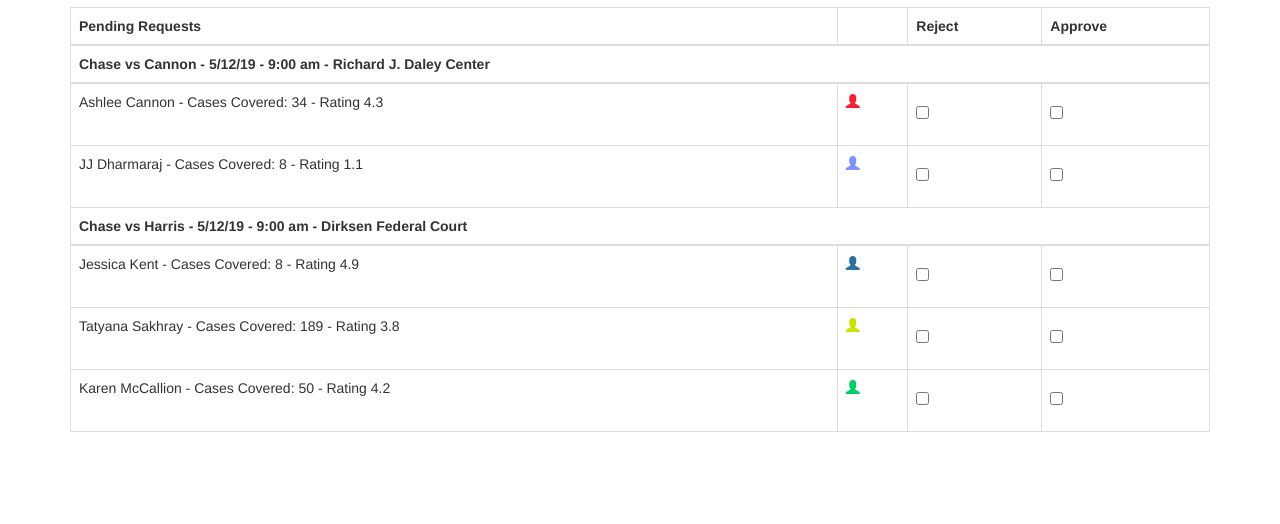
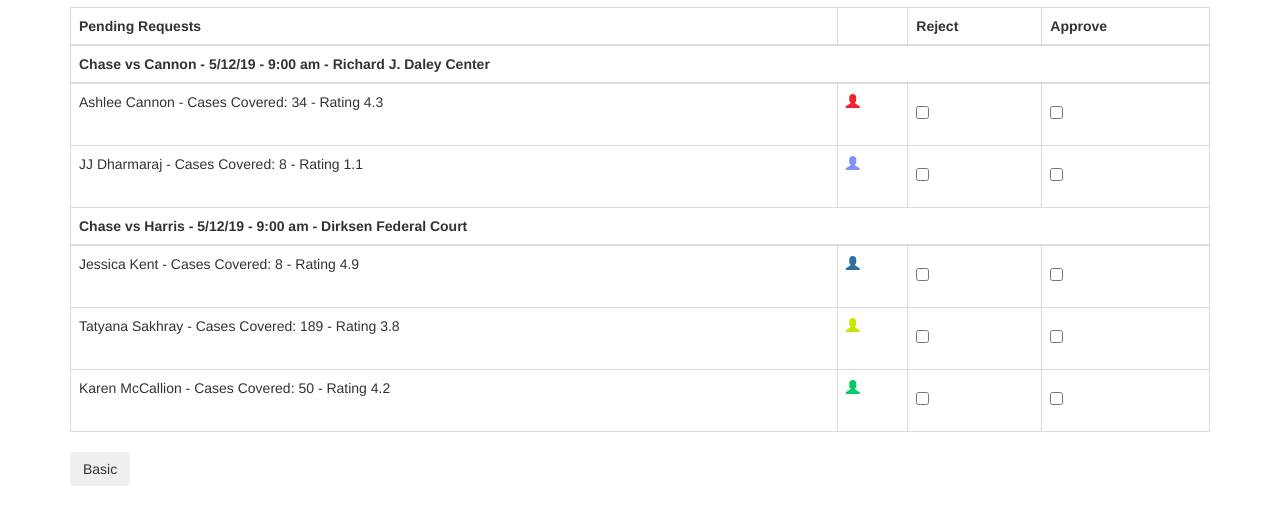
Before and after one commit to cover-your-case/request-attorney-manage, a plain HTML site: page src/index.html in a window 1280 px wide. Shown: the part 86-610 px from the top of the page. Drawn offline with nearby package versions, Linux system fonts and the light colour scheme.

Commit message:
created function to send email to covering attorney for confirmation that they have been approved by the requesting attorney

```diff
--- a/src/index.html
+++ b/src/index.html
@@ -118,8 +118,43 @@
                 </tr>
             </tbody>
         </table>
+        <button type="button" class="btn" onclick="sendLambda()">Basic</button>
     </div>
 
 </body>
+<script>function sendLambda() {
+        let approveMessage = "Congratulations you have been approved for the Chase vs Harris case at the"
+            + " Richard J. Daley Center on March 1, 2019 at 8:00 am.  Please login to your COVER YOUR CASE app for more information."
+        let data = { Approve: approveMessage }
+        // Example POST method implementation:
+
+        postData(`https://r40skemfvf.execute-api.us-east-1.amazonaws.com/web`, data)
+            .then(data => {
+                console.log(JSON.stringify(data));
+            }
+            ) // JSON-string from `response.json()` call
+            .catch(error => {
+                console.error(error);
+            }
+            )
+
+        function postData(url = ``, data = {}) {
+            // Default options are marked with *
+            return fetch(url, {
+                method: "POST", // *GET, POST, PUT, DELETE, etc.
+                mode: "cors", // no-cors, cors, *same-origin
+                cache: "no-cache", // *default, no-cache, reload, force-cache, only-if-cached
+                credentials: "same-origin", // include, *same-origin, omit
+                headers: {
+                    "Content-Type": "application/json",
+                    // "Content-Type": "application/x-www-form-urlencoded",
+                },
+                redirect: "follow", // manual, *follow, error
+                referrer: "no-referrer", // no-referrer, *client
+                body: JSON.stringify(data), // body data type must match "Content-Type" header
+            })
+                .then(response => response.json()); // parses response to JSON
+        }
+    }</script>
 
 </html>
```
